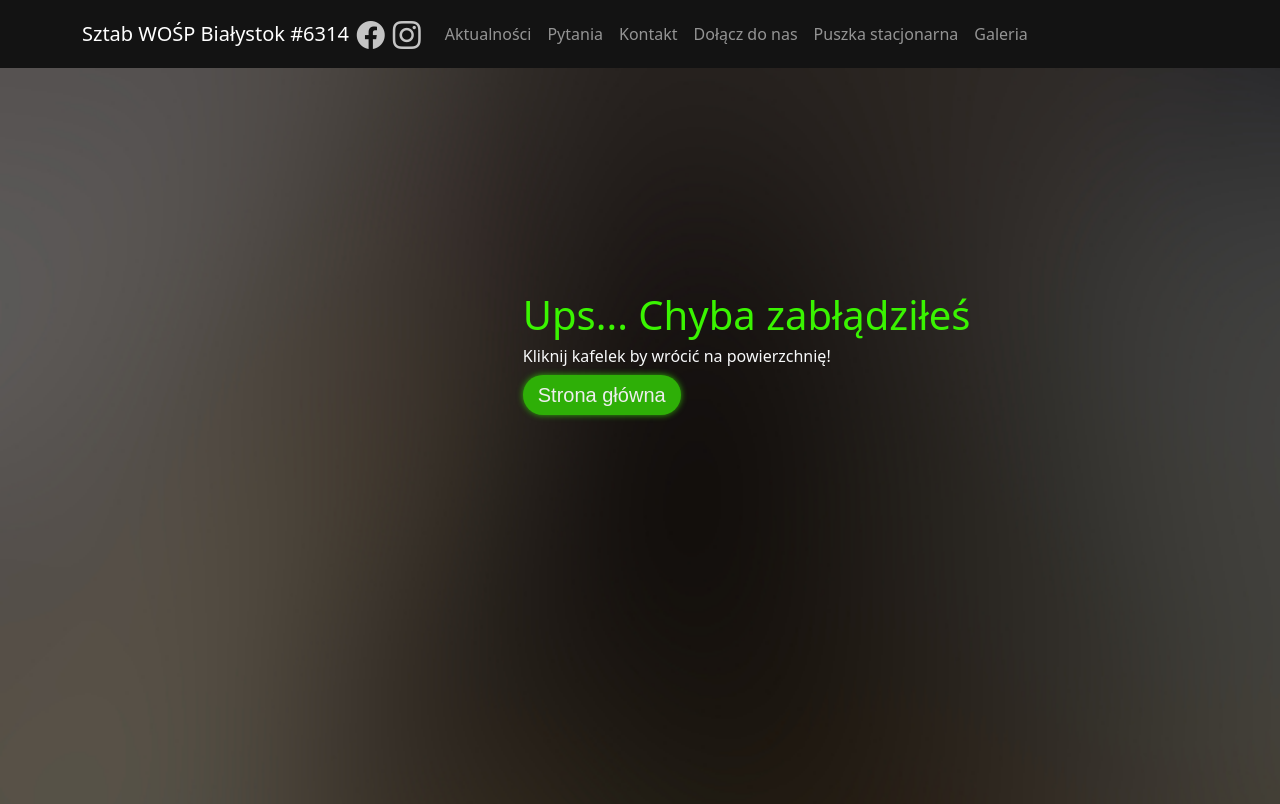
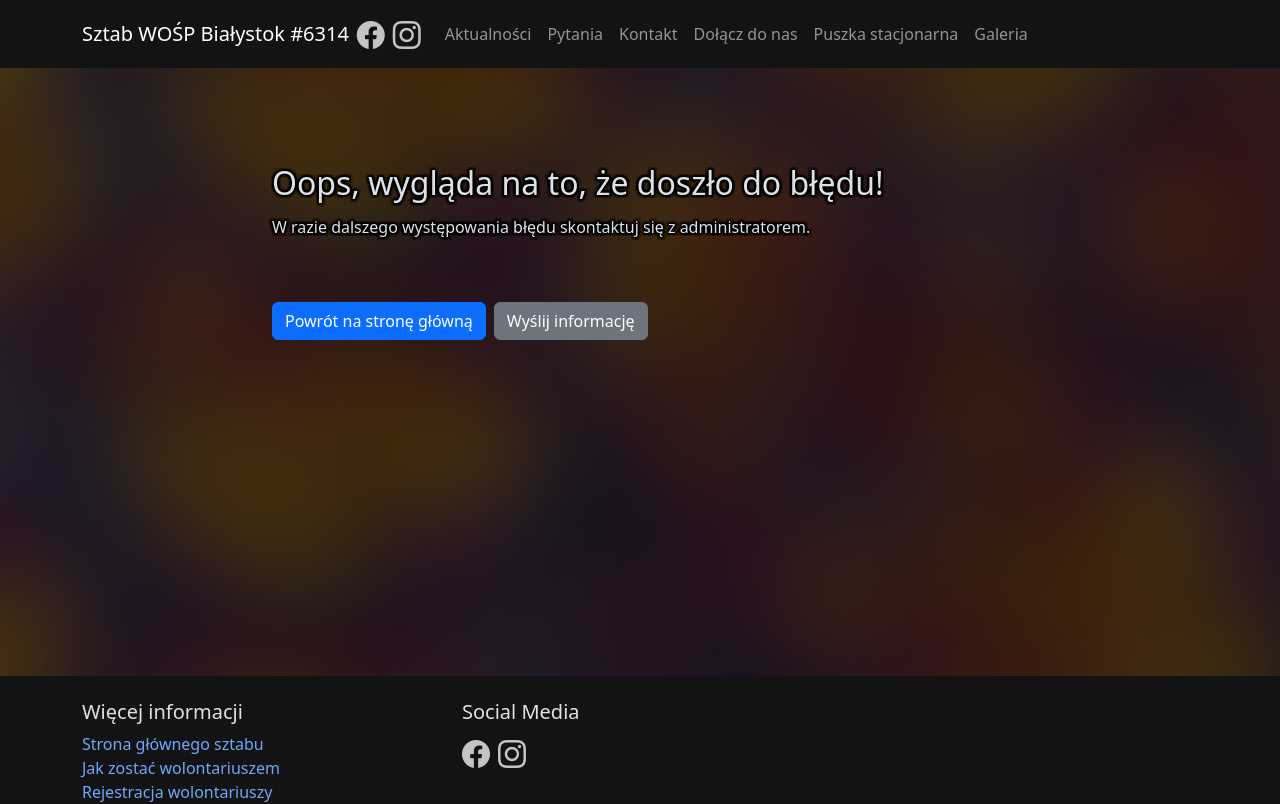
Before and after one commit to Sztab-WOSP-Bialystok/wosp-staff, a Next.js app: page /error in a window 1280 px wide. Before the commit this address had no page. Shown: the top 804 px of the page. Built offline with nearby package versions, Linux system fonts and the light colour scheme.

Commit message:
Closes Sztab-WOSP-Bialystok/wosp-staff-issues#5 (#11)
Co-authored-by: Jakub Aleksiejuk <63885889+Freesebee@users.noreply.github.com>

```diff
--- a/app/components/navbar/navigation.ts
+++ b/app/components/navbar/navigation.ts
@@ -8,6 +8,7 @@ export type NavigationElement = {
 export enum Links {
   HOME = "/",
   FAQ = "/faq",
+  ERROR = "/error",
   CONTACT = "/contact",
   COLLABORATION = "/collaboration",
   NEWS = "https://www.facebook.com/bialystokwosp",
--- a/app/consts/contact-keys.const.tsx
+++ b/app/consts/contact-keys.const.tsx
@@ -1,4 +1,5 @@
 export const CONTACT_KEYS = {
     MONEY_BOX: 'money-box',
     BOSS: 'boss',
+    ADMIN: 'admin',
 }
--- /dev/null
+++ b/app/error/page.tsx
@@ -0,0 +1,72 @@
+"use client";
+
+import { useRouter } from "next/navigation";
+import { useState } from "react";
+import { Button, Col, Container, Row } from "react-bootstrap";
+import contactData from "../../public/info/contact-data.json";
+import {
+  Links,
+  NavigationElement,
+  navigations,
+} from "../components/navbar/navigation";
+import { CONTACT_KEYS } from "../consts/contact-keys.const";
+import { ContactData } from "../contact/contact-card";
+
+type Props = { error: string; errorInfo: any };
+
+export default function ErrorPage({ error, errorInfo }: Props) {
+  const router = useRouter();
+
+  const [homeNavigation] = useState<NavigationElement>(
+    navigations.find((s) => s.link === Links.HOME)
+  );
+
+  const [mailToAdmin] = useState<ContactData>(
+    contactData.find((s) => s.key === CONTACT_KEYS.ADMIN)
+  );
+
+  const handleClick = () => {
+    router.push(homeNavigation.link);
+  };
+
+  const [mailBody] = useState(
+    "body=Szanowni Państwo, piszę w sprawie błędu, który wystąpił podczas korzystania ze strony Białostockiego Sztabu WOŚP #6314."
+  );
+
+  const [mailSubject] = useState("subject=Błąd strony WWW");
+
+  return (
+    <Container className="mt-2 mt-sm-3 mt-xl-5" style={{ minHeight: "70vh" }}>{/* TODO: Remove minHeight after fixing sticky footer */}
+      <Row className="img-overlay justify-content-center">
+        <Col xs={12} xl={8} className="my-3 my-xl-5">
+          <h2>Oops, wygląda&nbsp;na&nbsp;to, że&nbsp;doszło do&nbsp;błędu!</h2>
+          <h6 className="my-3">
+            W razie dalszego występowania błędu skontaktuj się&nbsp;z
+            administratorem.
+          </h6>
+        </Col>
+      </Row>
+      <Row className="justify-content-center">
+        <Col xs={12} xl={8}>
+          <Button
+            className="me-2 mb-2"
+            variant="primary"
+            type="button"
+            onClick={handleClick}
+          >
+            Powrót na stronę główną
+          </Button>
+          <Button
+            className="me-2 mb-2"
+            variant="secondary"
+            href={
+              "mailto:" + mailToAdmin.mail + "?" + mailSubject + "&" + mailBody
+            }
+          >
+            Wyślij informację
+          </Button>
+        </Col>
+      </Row>
+    </Container>
+  );
+}
--- a/public/info/contact-data.json
+++ b/public/info/contact-data.json
@@ -16,5 +16,14 @@
         "phone": "+11111111111",
         "title": "title_2",
         "imagePath": "public/images/Sample_image_light.png"
+    },
+    {
+        "key": "admin",
+        "mail": "address_name_3@domain.com",
+        "surname": "surname_3",
+        "name": "name_3",
+        "phone": "+22222222222",
+        "title": "title_3",
+        "imagePath": "public/images/Sample_image_light.png"
     }
 ]
```
Also changed, not shown: app/error/errorBoundary.tsx (added, +36 -0 lines), app/page.tsx (+7 -1 lines).
